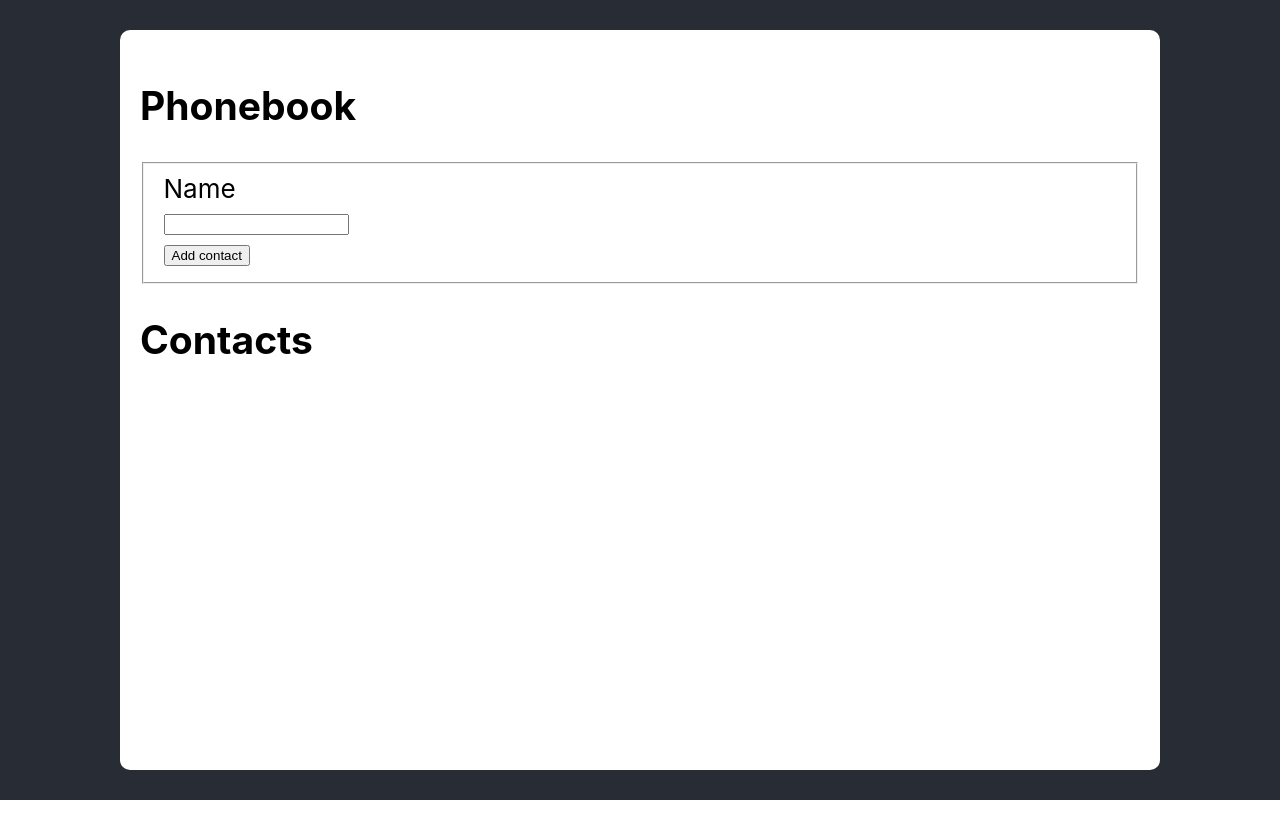
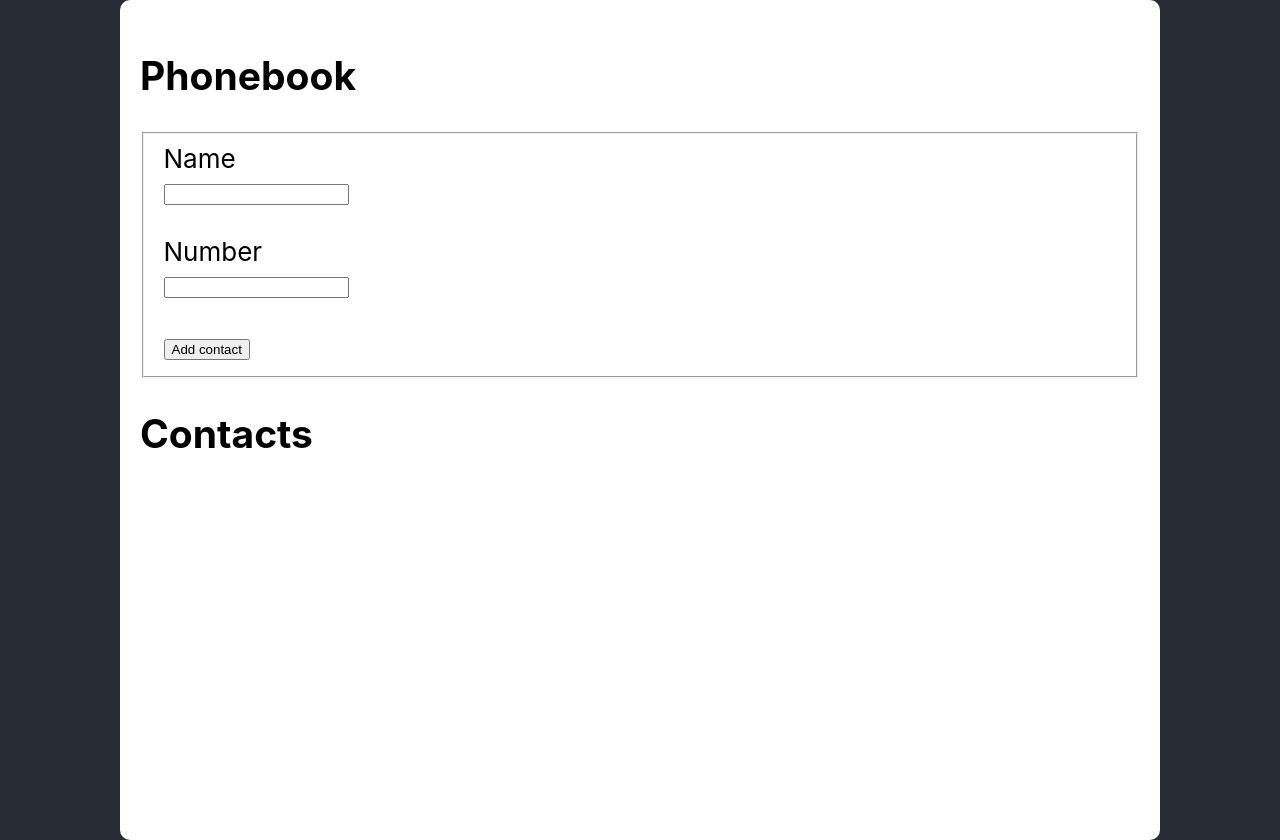
Before and after one commit to tomeksokol/goit-react-hw-08-phonebook, a React (Create React App) app: page / in a window 1280 px wide. Before the commit the page ends 800 px from the top, so only its background shows below. Built offline with nearby package versions, Linux system fonts and the light colour scheme.

Commit message:
Step_2 tel numbers
telephon numbers added

```diff
--- a/src/App.css
+++ b/src/App.css
@@ -4,7 +4,7 @@
 
 .form-container {
   width: 1000px;
-  height: 700px;
+  min-height: 800px;
   background-color: white;
   color: black;
   text-align: left;
--- a/src/components/form/Form.jsx
+++ b/src/components/form/Form.jsx
@@ -12,25 +12,37 @@ class Form extends Component {
     // ],
     contacts: this.props.contacts,
     name: this.props.name,
+    number: '',
   }
 
-  inputID = nanoid();
+  inputNameID = nanoid();
+  inputTelID = nanoid();
 
   addContact = (e) => {
     e.preventDefault();
     this.setState((state) => ({
       ...state,
       name: e.target.value,
+      number: e.target.value,
+    }))
+  }
+
+  addNumber = (e) => {
+    e.preventDefault();
+    this.setState((state) => ({
+      ...state,
+      number: e.target.value,
     }))
   }
 
   saveContact = (e) => {
     e.preventDefault();
+    const form = e.currentTarget;
     this.setState((state) => ({
-      contacts: [...state.contacts, {name: this.state.name, id: nanoid()}],
+      contacts: [...state.contacts, {id: nanoid(), name: this.state.name, number: this.state.number }],
     }))
     console.log(this.state.contacts);
-
+    form.reset();
   }
 
   render() {
@@ -40,26 +52,41 @@ class Form extends Component {
           <h2>Phonebook</h2>
           <form onSubmit={this.saveContact}>
           <fieldset>
-            <label htmlFor={this.inputID}>Name</label>
+            <label htmlFor={this.inputNameID}>Name</label>
             <br />
             <input
               type="text"
+              autoComplete="off"
               name="name"
               pattern="^[a-zA-Zа-яА-Я]+(([' -][a-zA-Zа-яА-Я ])?[a-zA-Zа-яА-Я]*)*$"
               title="Name may contain only letters, apostrophe, dash and spaces. For example Adrian, Jacob Mercer, Charles de Batz de Castelmore d'Artagnan"
               required
-              value={this.state.name}
               onChange={this.addContact}
-              id={this.inputID}
+              id={this.inputNameID}
             />
+            <br />
+            <br />
+            <label htmlFor={this.inputTelID}>Number</label>
+            <br />
+            <input
+              type="tel"
+              autoComplete="off"
+              name="number"
+              pattern="\+?\d{1,4}?[-.\s]?\(?\d{1,3}?\)?[-.\s]?\d{1,4}[-.\s]?\d{1,4}[-.\s]?\d{1,9}"
+              title="Phone number must be digits and can contain spaces, dashes, parentheses and can start with +"
+              required
+              onChange={this.addNumber}
+              id={this.inputTelID}
+            />
+            <br />
             <br />
             <button type="submit">Add contact</button>
           </fieldset>
           </form>
           <h2>Contacts</h2>
           <ul>
-            {this.state.contacts.map(({ name, id }) => (
-              <li key={id}>{name}</li>
+            {this.state.contacts.map(({ id, name, number }) => (
+              <li key={id}>{name}: {number}</li>
             ))}
           </ul>
         </div>
```
